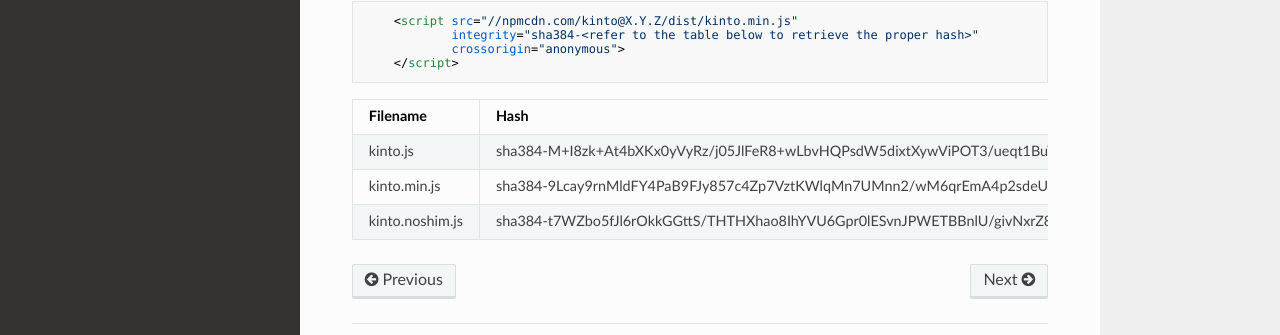
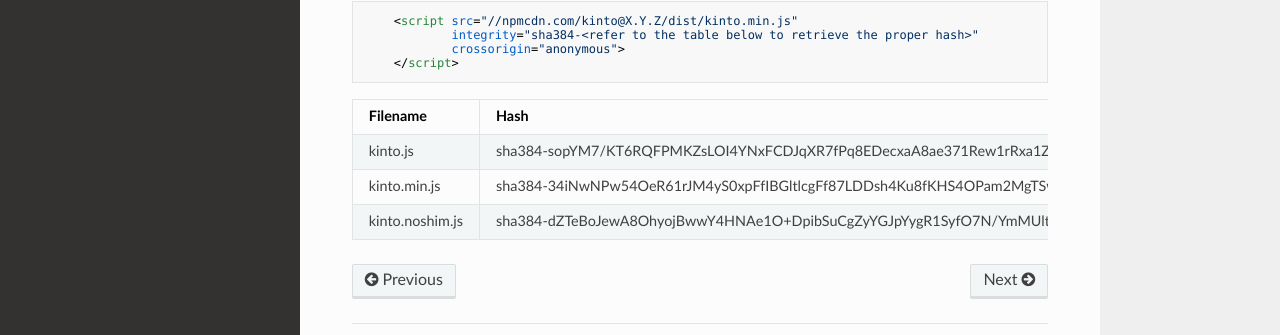
Before and after one commit to Kinto/kinto.js, an MkDocs documentation site: the page built from docs/installation.md, in a window 1280 px wide and 1323 px high. Shown: the part 930-1265 px from the top of the window. Built offline with MkDocs 1.6.1, drawn with Linux system fonts in a browser that asks for light colours; nearby versions of some CDN libraries; old or Windows-style settings are respelled for this version of MkDocs.

Commit message:
update SRI hashes

```diff
--- a/docs/installation.md
+++ b/docs/installation.md
@@ -39,6 +39,6 @@ integrity with the hash provided below:
 
 | Filename                | Hash                                                                    |
 |-------------------------|-------------------------------------------------------------------------|
-| kinto.js                | sha384-M+I8zk+At4bXKx0yVyRz/j05JlFeR8+wLbvHQPsdW5dixtXywViPOT3/ueqt1BuV |
-| kinto.min.js            | sha384-9Lcay9rnMldFY4PaB9FJy857c4Zp7VztKWlqMn7UMnn2/wM6qrEmA4p2sdeUEnsW |
-| kinto.noshim.js         | sha384-t7WZbo5fJl6rOkkGGttS/THTHXhao8IhYVU6Gpr0lESvnJPWETBBnlU/givNxrZ8 |
+| kinto.js                | sha384-sopYM7/KT6RQFPMKZsLOI4YNxFCDJqXR7fPq8EDecxaA8ae371Rew1rRxa1Ztlq9 |
+| kinto.min.js            | sha384-34iNwNPw54OeR61rJM4yS0xpFfIBGltlcgFf87LDDsh4Ku8fKHS4OPam2MgTSwAh |
+| kinto.noshim.js         | sha384-dZTeBoJewA8OhyojBwwY4HNAe1O+DpibSuCgZyYGJpYygR1SyfO7N/YmMUltArHd |
```
